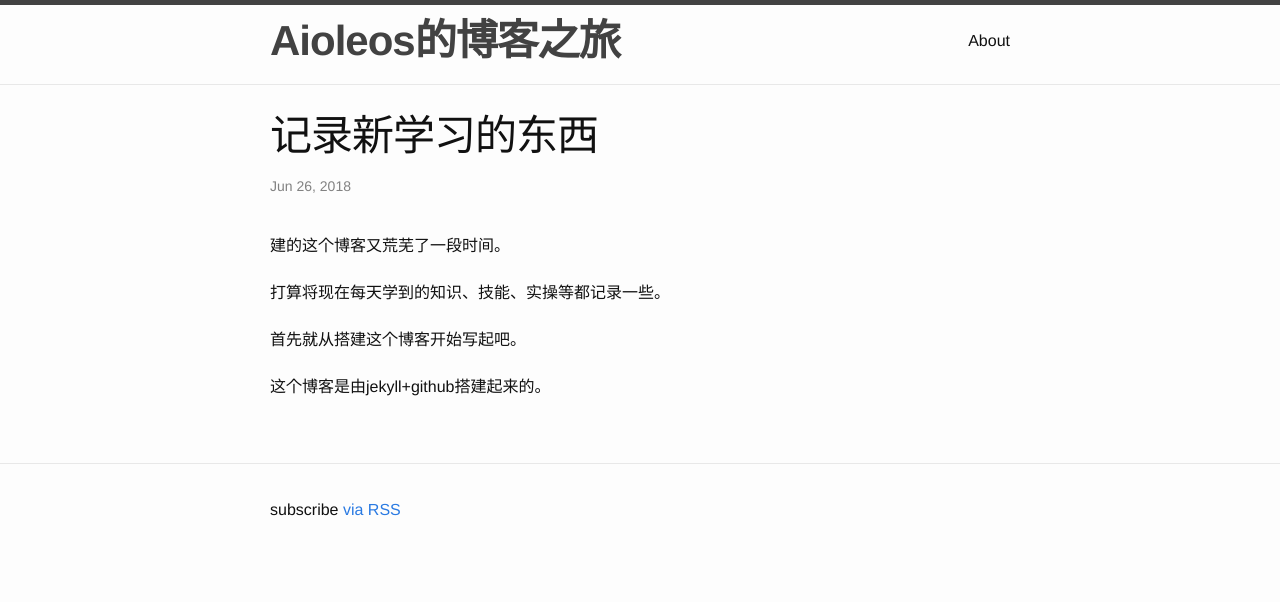
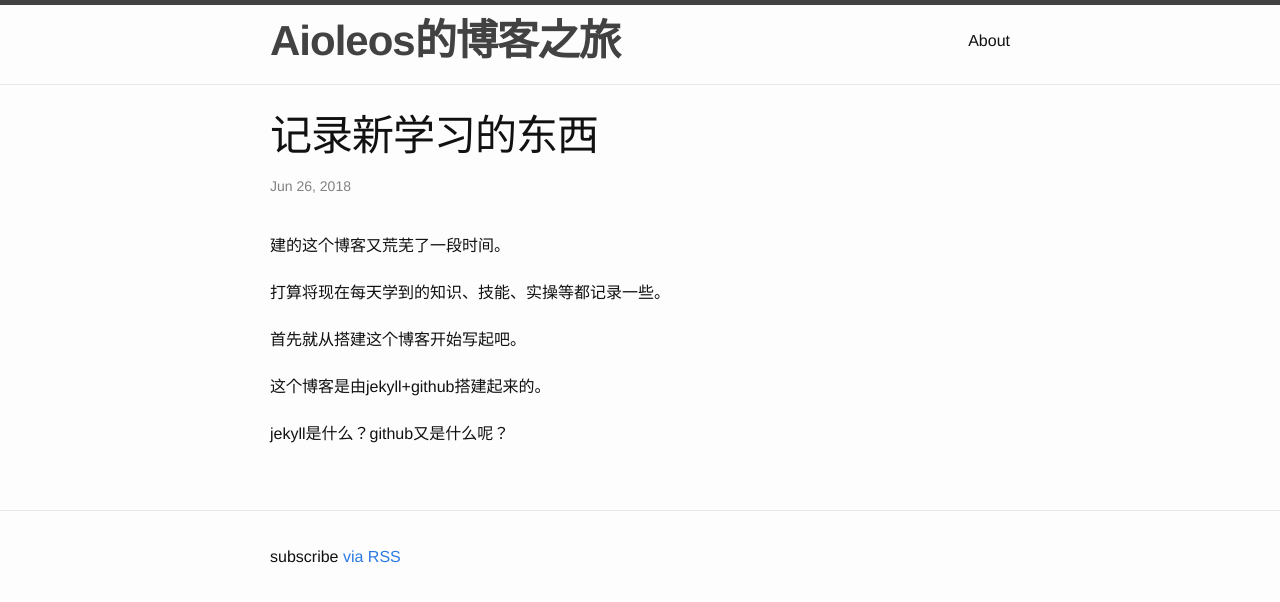
Before and after one commit to Aioleos/Aioleos.github.io, a Jekyll site: the page built from _posts/2018-6-26-write-articals-for-everyday-learning.markdown, in a window 1280 px wide. Shown: the top 602 px of the page. Built offline with Jekyll 4.4.1, drawn with Linux system fonts in a browser that asks for light colours.

Commit message:
modify last article

```diff
--- a/_posts/2018-6-26-write-articals-for-everyday-learning.markdown
+++ b/_posts/2018-6-26-write-articals-for-everyday-learning.markdown
@@ -9,3 +9,5 @@ title:  "记录新学习的东西"
 首先就从搭建这个博客开始写起吧。
 
 这个博客是由jekyll+github搭建起来的。
+
+jekyll是什么？github又是什么呢？
```
